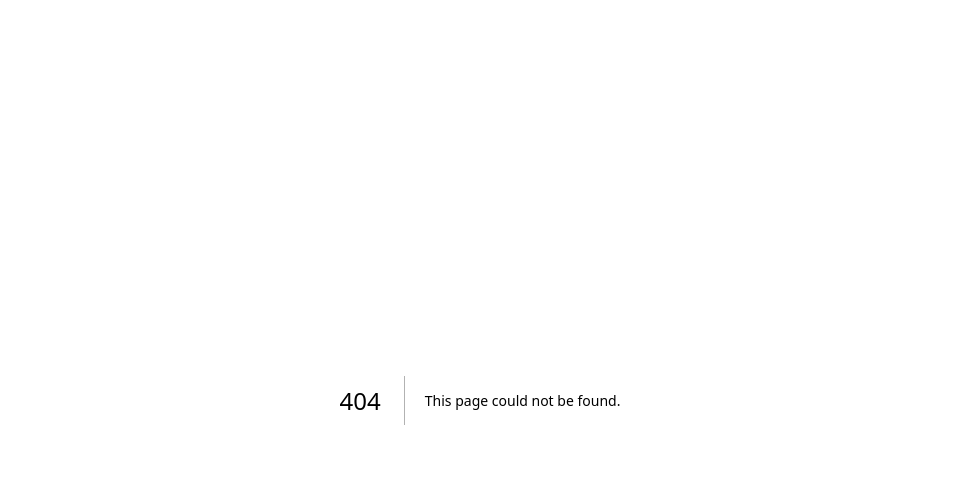
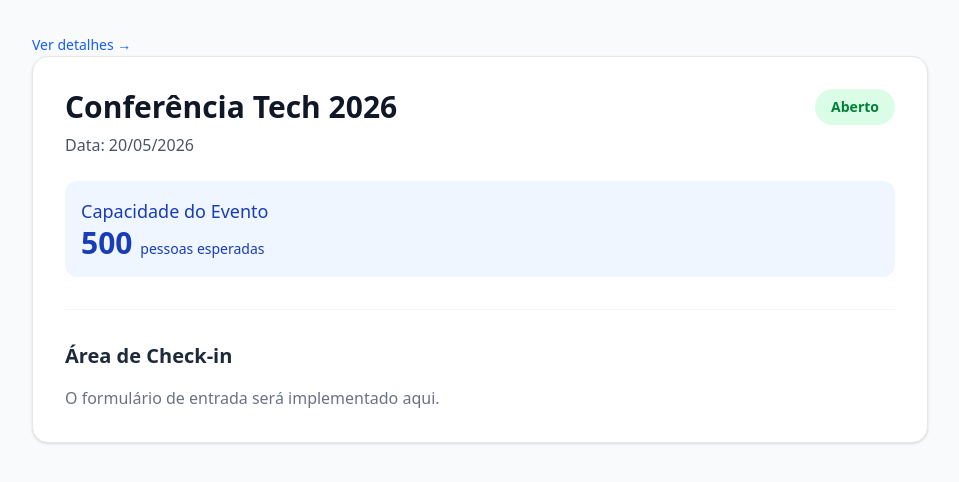
Before and after one commit to marcosads2025/teste-tecnico-front-end, a Next.js app: page /evento/1 in a window 1280 px wide. Before the commit this address had no page. Shown: the top 482 px of the page, without its empty margins (160-1119 px from the left). Built offline with nearby package versions, Linux system fonts and the light colour scheme; data requests are answered from the project's data file.

Commit message:
correção configuração page.tsx

```diff
--- /dev/null
+++ b/app/evento/[id]/page.tsx
@@ -0,0 +1,90 @@
+"use client";
+import Link from "next/link";
+import {useEffect, useState} from "react";
+import {useParams, useRouter} from "next/navigation";
+import {Event} from "../../../types";
+import {getEventById} from "../../../services/api";
+
+export default function EventDetails() {
+    const params = useParams();
+    const router = useRouter();
+    const id = params.id as string;
+
+    const [event, setEvent] = useState<Event | null>(null);
+    const [loading, setLoading] = useState(true);
+    const [error, setError] = useState<string | null>(null);
+
+    useEffect(() => {
+        async function loadEvent() {
+            try {
+                const data = await getEventById(id);
+                setEvent(data);
+            } catch (err) {
+                console.error(err);
+                setError("Não foi possível carregar o evento.");
+            } finally {
+                setLoading(false);
+            }
+        }
+
+        if (id) {
+            loadEvent();
+        }
+    }, [id]);
+
+    if (loading) {
+        return (
+            <main className="min-h-screen flex items-center justify-center bg-gray-50">
+                <p className="text-gray-500 animate-pulse text-lg">Carregando detalhes...</p>
+            </main>
+        );
+    }
+
+    if (error || !event) {
+        return (
+            <main className="min-h-screen flex flex-col items-center justify-center bg-gray-50 gap-4">
+                <p className="text-red-600 bg-red-50 p-4 rounded-md border border-red-200">{error || "Evento não encontrado."}</p>
+                <button onClick={() => router.push('/')} className="text-blue-600 hover:underline">
+                    &larr; Voltar para o início
+                </button>
+            </main>
+        );
+    }
+
+    return (
+        <main className="min-h-screen bg-gray-50 p-8 font-sans">
+            <div className="max-w-4xl mx-auto">
+                <Link href={`/evento/${event.id}`}
+                      className="text-blue-600 font-medium text-sm hover:text-blue-800 hover:underline">
+                    Ver detalhes &rarr;
+                </Link>
+
+                <div className="bg-white p-8 rounded-2xl shadow-sm border border-gray-200">
+                    <div className="flex justify-between items-start mb-6">
+                        <div>
+                            <h1 className="text-3xl font-bold text-gray-900 mb-2">{event.name}</h1>
+                            <p className="text-gray-600">Data: {new Date(event.date).toLocaleDateString('pt-BR')}</p>
+                        </div>
+                        <span className={`px-4 py-2 text-sm font-semibold rounded-full ${
+                            event.status === 'open' ? 'bg-green-100 text-green-700' : 'bg-red-100 text-red-700'
+                        }`}>
+              {event.status === 'open' ? 'Aberto' : 'Encerrado'}
+            </span>
+                    </div>
+
+                    <div className="p-4 bg-blue-50 text-blue-800 rounded-xl mb-8">
+                        <p className="font-medium text-lg">Capacidade do Evento</p>
+                        <p className="text-3xl font-bold">{event.expectedParticipants} <span
+                            className="text-sm font-normal">pessoas esperadas</span></p>
+                    </div>
+
+                    {/* O Dashboard e Tabela de Check-ins entrarão aqui na próxima etapa */}
+                    <div className="border-t border-gray-100 pt-8 mt-8">
+                        <h2 className="text-xl font-semibold text-gray-800 mb-4">Área de Check-in</h2>
+                        <p className="text-gray-500">O formulário de entrada será implementado aqui.</p>
+                    </div>
+                </div>
+            </div>
+        </main>
+    );
+}
```
